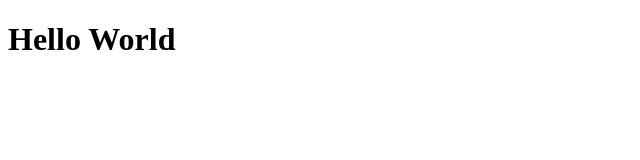
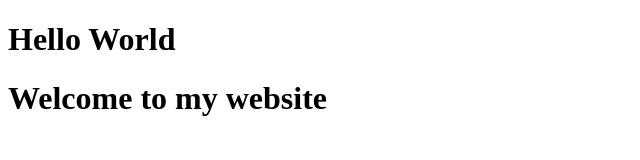
Before and after one commit to Pitchanuj/testGit, a plain HTML site: page Index.html in a window 1280 px wide. Shown: the whole page, without its empty margins (0-640 px from the left). Drawn offline with Linux system fonts and the light colour scheme.

Commit message:
Added welcome message

```diff
--- a/Index.html
+++ b/Index.html
@@ -5,4 +5,5 @@
 </head>
 <body>
 <h1>Hello World</h1>
+<h1>Welcome to my website</h2>
 </body>
```
Also changed, not shown: 2 other files.
